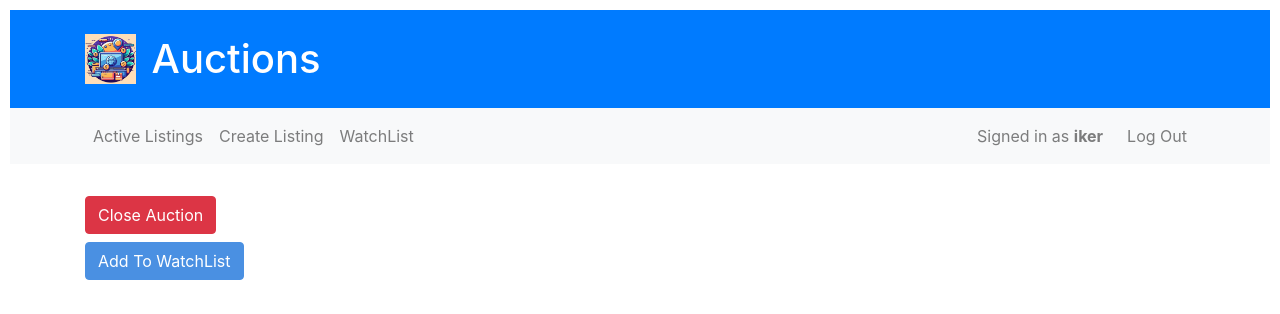
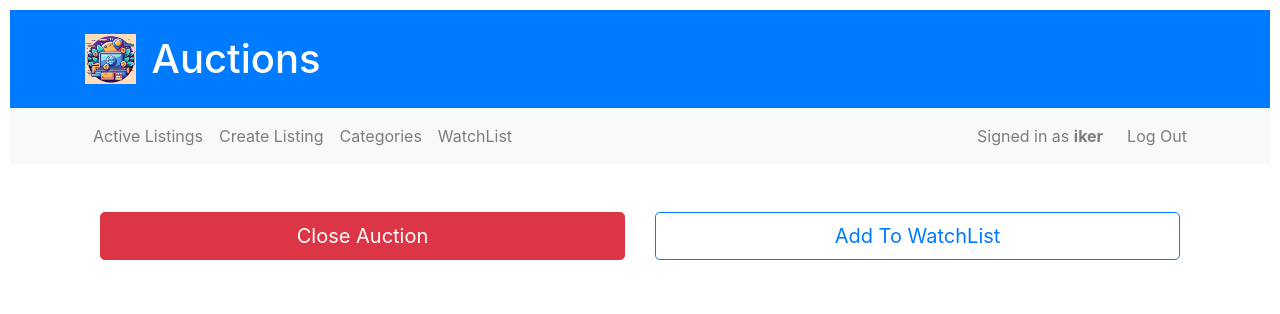
Before and after one commit to Iker1211/Commerce, a Django app: page /listing/14 in a window 1280 px wide. Shown: the top 314 px of the page. Run offline with Django 3.2, Linux system fonts and the light colour scheme; a user stored in the database is signed in; data comes from the database, SQL or seed files in the repository; both versions use the stored data as it was after the commit; data that the repository does not hold is empty; some libraries are stand-ins or nearby versions.

Commit message:
Final Commit

```diff
--- a/auctions/templates/auctions/layout.html
+++ b/auctions/templates/auctions/layout.html
@@ -46,6 +46,9 @@
                             <a class="nav-link" href="{% url 'createList' %}">Create Listing</a>
                         </li>
                         <li class="nav-item">
+                            <a class="nav-link" href="{% url 'Category' %}">Categories</a>
+                        </li>
+                        <li class="nav-item">
                             <a class="nav-link" href="{% url 'watchlist' %}">WatchList</a>
                         </li>
                         {% endif %}
--- a/auctions/templates/auctions/listing.html
+++ b/auctions/templates/auctions/listing.html
@@ -1,54 +1,57 @@
 {% extends "auctions/layout.html" %}
 
 {% block body %}
-<div class="container">
+<div class="container mt-4">
   {% if message %}
       {% if update %}
-          <div class="alert alert-success" role="alert">
+          <div class="alert alert-success alert-dismissible fade show" role="alert">
               {{ message }}
+              <button type="button" class="btn-close" data-bs-dismiss="alert" aria-label="Close"></button>
           </div>
       {% else %}
-          <div class="alert alert-danger" role="alert">
+          <div class="alert alert-danger alert-dismissible fade show" role="alert">
               {{ message }}
+              <button type="button" class="btn-close" data-bs-dismiss="alert" aria-label="Close"></button>
           </div>
       {% endif %}
   {% endif %}
-</div>
 
-{% if not listing.isActive and user == listing.price.user %}
-<div class="alert alert-success" role="alert">
-  Congratulations! You won the Auction!
-</div>
-{% endif %}
+  {% if not listing.isActive and user == listing.price.user %}
+  <div class="alert alert-success alert-dismissible fade show" role="alert">
+    Congratulations! You won the Auction!
+    <button type="button" class="btn-close" data-bs-dismiss="alert" aria-label="Close"></button>
+  </div>
+  {% endif %}
 
-<div class="row">
-    {% if user.is_authenticated and listing.isActive %}
-        {% if isOwner %}
-            <div class="container mt-2">
-                <form action="{% url 'closeAuction' id=listing.id %}" method="POST">
-                  {% csrf_token %}
-                  <button type="submit" class="btn btn-danger">Close Auction</button>
-                </form>
-            </div>
-        {% endif %}
-        {% if isListingInWatchlist %}
-            <form action="{% url 'removeWatchlist' id=listing.id %}" method="POST">
+  <div class="row mb-4">
+      {% if user.is_authenticated and listing.isActive %}
+          {% if isOwner %}
+              <div class="col-md-6 mb-2">
+                  <form action="{% url 'closeAuction' id=listing.id %}" method="POST">
+                    {% csrf_token %}
+                    <button type="submit" class="btn btn-danger btn-lg w-100">Close Auction</button>
+                  </form>
+              </div>
+          {% endif %}
+          {% if isListingInWatchlist %}
+              <div class="col-md-6 mb-2">
+                  <form action="{% url 'removeWatchlist' id=listing.id %}" method="POST">
+                      {% csrf_token %}
+                      <button type="submit" class="btn btn-outline-danger btn-lg w-100">Remove From WatchList</button>
+                  </form>
+              </div>
+          {% else %}
+          <div class="col-md-6 mb-2">
+              <form action="{% url 'addWatchlist' id=listing.id %}" method="POST">
                 {% csrf_token %}
-                <div class="container mt-2">
-                <button type="submit" class="btn btn-danger">Remove From WatchList</button>
-                </div>
-            </form>
-        {% else %}
-        <form action="{% url 'addWatchlist' id=listing.id %}" method="POST">
-          {% csrf_token %}
-        <div class="container mt-2">
-            <button class="btn btn-primary">Add To WatchList</button>
-        </div>
-        </form>
-        {% endif %}
-    {% endif %}
-</div>
-<div class="container mt-5">
+                <button class="btn btn-outline-primary btn-lg w-100">Add To WatchList</button>
+              </form>
+          </div>
+          {% endif %}
+      {% endif %}
+  </div>
+
+  <div class="container mt-5">
     <div class="card shadow-sm">
       <div class="row g-0">
         <div class="col-md-4">
@@ -65,51 +68,49 @@
       </div>
     </div>
   </div>
+
   {% if user.is_authenticated %}
   <div class="container mt-5">
     <form action="{% url 'addBid' listing.id %}" method="POST">
       {% csrf_token %}
       <div class="form-group mb-3">
-        <label for="newBid" class="form-label">Add Bid</label>
-        <div class="input-group">
+        <label for="newBid" class="form-label h5">Add Bid</label>
+        <div class="input-group input-group-lg">
           <span class="input-group-text">$</span>
           <input type="number" min="0" class="form-control" name="newBid" placeholder="Add New Bid">
           <button class="btn btn-primary" type="submit">Add</button>
         </div>
+      </div>
     </form>
   {% endif %}
-  <div class="row mx-3">
-    <div class="col-12">
-      <h3>Comments</h3>
-    </div>
-  </div>
-  <div class="row mx-3">
+
+  <div class="mt-5">
+    <h3 class="mb-4">Comments</h3>
     {% if user.is_authenticated %}
-    <form action="{% url 'addComment' id=listing.id %}" method="POST">
+    <form action="{% url 'addComment' id=listing.id %}" method="POST" class="mb-4">
       {% csrf_token %}
-      <div class="form-group mb-3">
-        <label for="newComment" class="form-label">Add Comment</label>
-        <div class="input-group">
+      <div class="form-group">
+        <label for="newComment" class="form-label h5">Add Comment</label>
+        <div class="input-group input-group-lg">
           <input type="text" class="form-control" id="newComment" name="newComment" placeholder="Add New Comment">
           <button class="btn btn-primary" type="submit">Submit</button>
         </div>
       </div>
     </form>
     {% endif %}
-  </div>
-  <br/>
-  <!-- Sección de comentarios -->
-  <div class="row mx-3">
+
     <div class="comments-section">
-      <h3>Comments</h3>
       {% for comment in allComments %}
-        <div class="comment">
-          <p><strong>{{ comment.user.username }}</strong></p>
-          <p>{{ comment.comment }}</p>
+        <div class="card mb-3">
+          <div class="card-body">
+            <h5 class="card-title">{{ comment.user.username }}</h5>
+            <p class="card-text">{{ comment.comment }}</p>
+          </div>
         </div>
       {% empty %}
-        <p>No comments yet.</p>
+        <p class="text-muted">No comments yet.</p>
       {% endfor %}
     </div>
   </div>
-  {% endblock %}
+</div>
+{% endblock %}
--- a/auctions/urls.py
+++ b/auctions/urls.py
@@ -8,7 +8,10 @@ urlpatterns = [
     path("logout", views.logout_view, name="logout"),
     path("register", views.register, name="register"),
     path("createList", views.createList, name="createList"),
+    path("Category", views.Categories, name="Category"),
+    ## wait
     path("displayCategory", views.displayCategory, name="displayCategory"),
+    ## wait
     path("listing/<int:id>", views.listing, name="listing"),
     path("removeWatchlist/<int:id>", views.removeWatchlist, name="removeWatchlist"),
     path("addWatchlist/<int:id>", views.addWatchlist, name="addWatchlist"),
--- a/auctions/views.py
+++ b/auctions/views.py
@@ -5,6 +5,12 @@ from django.shortcuts import render, redirect, get_object_or_404
 from django.urls import reverse
 
 from .models import User, Category, List, Comment, Bid
+
+def Categories(request):
+    allCategories = Category.objects.all()
+    return render(request, "auctions/categories.html", {
+        "categories": allCategories
+    })
 
 
 def listing(request, id):
```
Also changed, not shown: auctions/templates/auctions/categories.html (added, +35 -0 lines), auctions/templates/auctions/index.html (+3 -27 lines), db.sqlite3.
